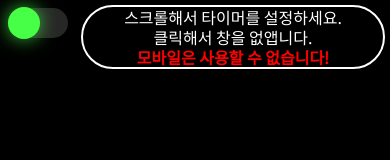
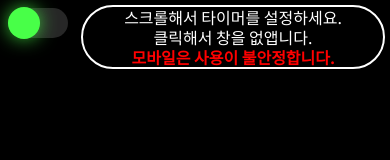
Before and after one commit to XxPKBxX/gen, a plain HTML site: page timer/index.html in a window 390 px wide. Shown: the top 160 px of the page. Drawn offline with Linux system fonts and the light colour scheme.

Commit message:
Bug Fix for Mobile

```diff
--- a/timer/index.html
+++ b/timer/index.html
@@ -16,7 +16,7 @@
     </head>
     <body>
         <noscript><meta http-equiv="refresh" content="0; url=/noscript.html"></noscript>
-        <div class="scrolldown" onclick="removePopup();">스크롤해서 타이머를 설정하세요.<br>클릭해서 창을 없앱니다.<br><span style="color:red;font-weight:bolder;">모바일은 사용할 수 없습니다!</span></div>
+        <div class="scrolldown" onclick="removePopup();">스크롤해서 타이머를 설정하세요.<br>클릭해서 창을 없앱니다.<br><span style="color:red;font-weight:bolder;">모바일은 사용이 불안정합니다.</span></div>
         <span class="darkCheck"><span class="checkCircle" onclick="darkorlight();"></span></span>
         <span class="clock">0:00:00</span>
         <span class="clickscreen">화면을 터치해 알람을 해제하세요.</span>
```
